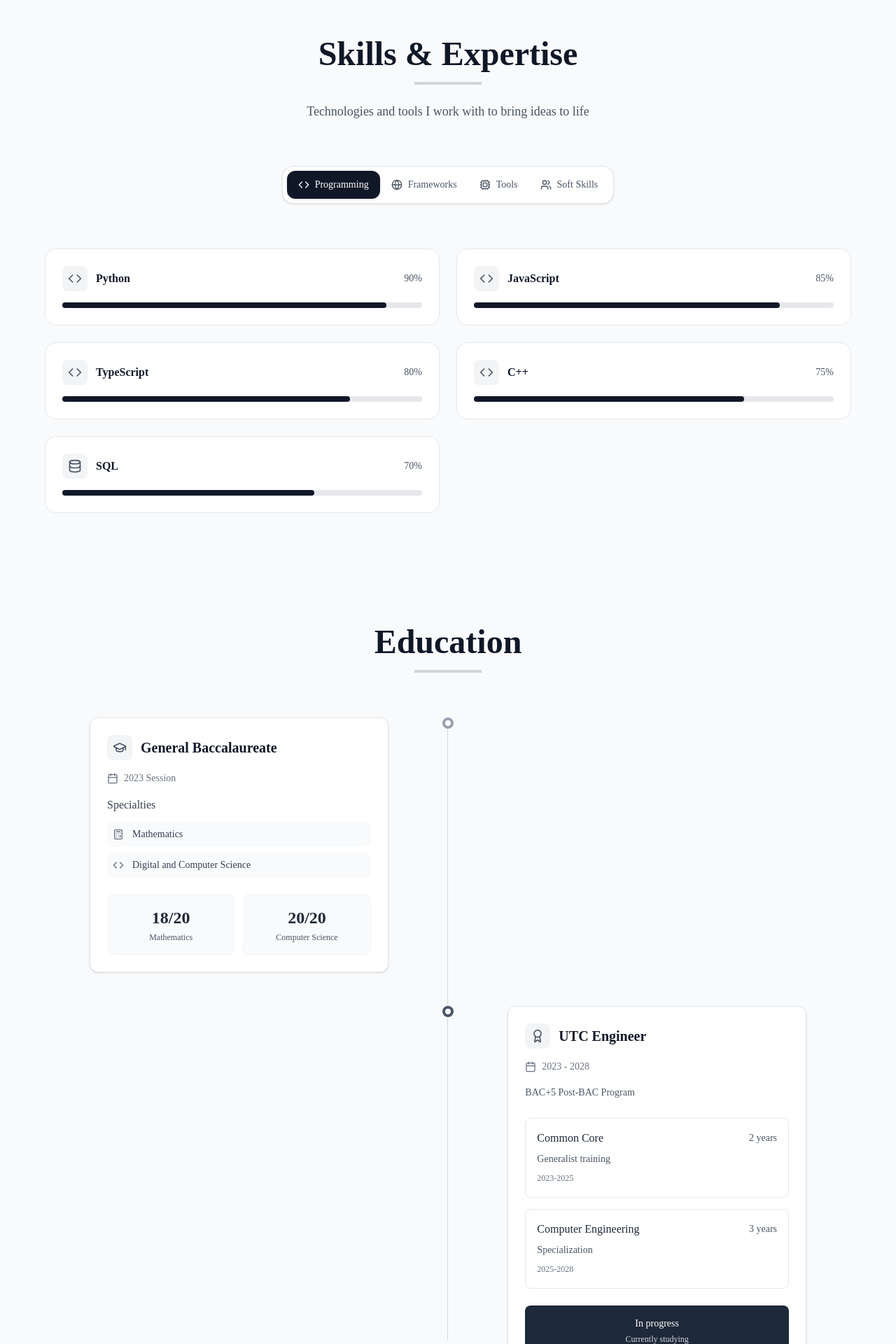
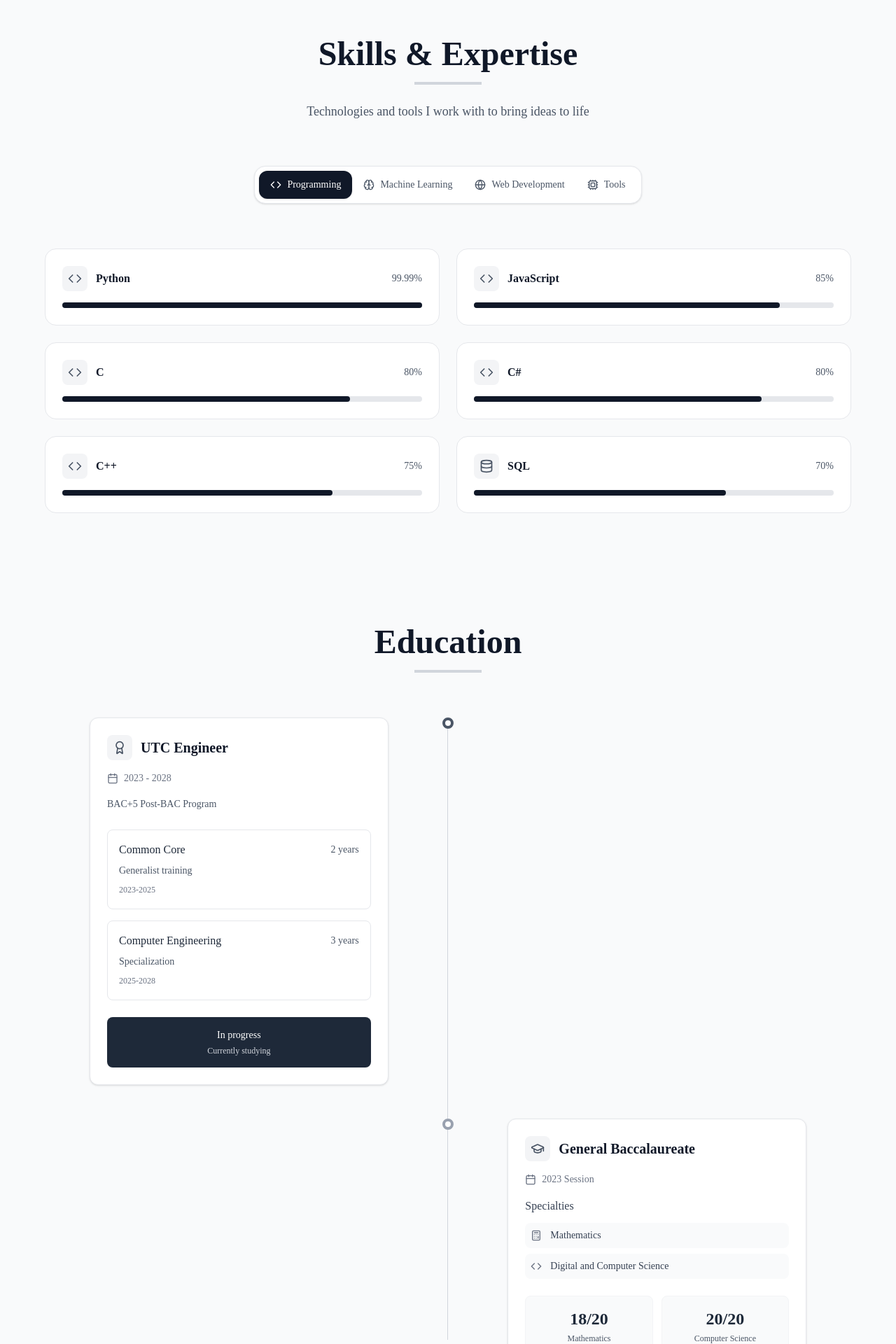
Before and after one commit to LeoLaborie/portfolio, a Next.js app: page / in a window 1280 px wide. Shown: the part 3000-4920 px from the top of the page at 70% size. Built offline with nearby package versions, Linux system fonts and the light colour scheme.

Commit message:
les conseils de claudie et malo

```diff
--- a/app/components/Parcours.tsx
+++ b/app/components/Parcours.tsx
@@ -27,8 +27,80 @@ export default function Parcours() {
             {/* Timeline Line - now animated with the container */}
             <div className="absolute left-8 md:left-1/2 top-0 bottom-0 w-px bg-gray-300 dark:bg-gray-600 md:transform md:-translate-x-px"></div>
 
+            {/* UTC Engineering Entry */}
+            <StaggeredItem direction="left">
+              <div className="relative flex items-start md:justify-center">
+                {/* Timeline Dot */}
+                <motion.div
+                  className="absolute left-6 md:left-1/2 w-4 h-4 bg-white dark:bg-gray-800 border-4 border-gray-600 dark:border-gray-400 rounded-full md:transform md:-translate-x-2 z-10"
+                  whileHover={{ scale: 1.2 }}
+                  transition={{ duration: 0.2 }}
+                ></motion.div>
+
+                {/* Content Card */}
+                <div className="ml-16 md:ml-0 md:w-5/12 md:mr-auto">
+                  <motion.div
+                    className="bg-white dark:bg-gray-800 rounded-xl shadow-sm border border-gray-200 dark:border-gray-700 p-6 hover:shadow-md dark:hover:shadow-xl transition-shadow duration-300"
+                    whileHover={{ y: -5, scale: 1.02 }}
+                    transition={{ duration: 0.3 }}
+                  >
+                    <div className="flex items-center gap-3 mb-4">
+                      <div className="p-2 bg-gray-100 dark:bg-gray-700 rounded-lg">
+                        <Award className="w-5 h-5 text-gray-600 dark:text-gray-300" />
+                      </div>
+                      <h3 className="text-xl font-semibold text-gray-900 dark:text-white">{t("Parcours.UtcTitle")}</h3>
+                    </div>
+
+                    <div className="flex items-center gap-2 mb-4 text-gray-500 dark:text-gray-400">
+                      <Calendar className="w-4 h-4" />
+                      <span className="text-sm font-medium">{t("Parcours.UtcYears")}</span>
+                    </div>
+
+                    <p className="text-gray-600 dark:text-gray-300 text-sm mb-6 leading-relaxed">{t("Parcours.UtcDescription")}</p>
+
+                    <div className="space-y-4 mb-6">
+                      <motion.div
+                        className="border border-gray-200 dark:border-gray-700 rounded-lg p-4"
+                        whileHover={{ x: 5 }}
+                        transition={{ duration: 0.2 }}
+                      >
+                        <div className="flex items-center justify-between mb-2">
+                          <h4 className="font-medium text-gray-800 dark:text-gray-200">{t("Parcours.TroncCommunTitle")}</h4>
+                          <span className="text-sm font-medium text-gray-600 dark:text-gray-400">{t("Parcours.TroncCommunDuration")}</span>
+                        </div>
+                        <p className="text-sm text-gray-600 dark:text-gray-400 mb-1">{t("Parcours.TroncCommunDesc")}</p>
+                        <span className="text-xs text-gray-500 dark:text-gray-500">{t("Parcours.TroncCommunYears")}</span>
+                      </motion.div>
+
+                      <motion.div
+                        className="border border-gray-200 dark:border-gray-700 rounded-lg p-4"
+                        whileHover={{ x: 5 }}
+                        transition={{ duration: 0.2 }}
+                      >
+                        <div className="flex items-center justify-between mb-2">
+                          <h4 className="font-medium text-gray-800 dark:text-gray-200">{t("Parcours.GenieInfoTitle")}</h4>
+                          <span className="text-sm font-medium text-gray-600 dark:text-gray-400">{t("Parcours.GenieInfoDuration")}</span>
+                        </div>
+                        <p className="text-sm text-gray-600 dark:text-gray-400 mb-1">{t("Parcours.GenieInfoDesc")}</p>
+                        <span className="text-xs text-gray-500 dark:text-gray-500">{t("Parcours.GenieInfoYears")}</span>
+                      </motion.div>
+                    </div>
+
+                    <motion.div
+                      className="bg-gray-800 dark:bg-gray-700 text-white p-4 rounded-lg text-center"
+                      whileHover={{ scale: 1.02 }}
+                      transition={{ duration: 0.2 }}
+                    >
+                      <div className="font-medium text-sm">{t("Parcours.InProgress")}</div>
+                      <div className="text-xs text-gray-300 dark:text-gray-400 mt-1">{t("Parcours.CurrentlyStudying")}</div>
+                    </motion.div>
+                  </motion.div>
+                </div>
+              </div>
+            </StaggeredItem>
+
             {/* Baccalauréat Entry */}
-            <StaggeredItem direction="left">
+            <StaggeredItem direction="right">
               <div className="relative flex items-start md:justify-center">
                 {/* Timeline Dot */}
                 <motion.div
@@ -38,7 +110,7 @@ export default function Parcours() {
                 ></motion.div>
 
                 {/* Content Card */}
-                <div className="ml-16 md:ml-0 md:w-5/12 md:mr-auto">
+                <div className="ml-16 md:w-5/12 md:ml-auto">
                   <motion.div
                     className="bg-white dark:bg-gray-800 rounded-xl shadow-sm border border-gray-200 dark:border-gray-700 p-6 hover:shadow-md dark:hover:shadow-xl transition-shadow duration-300"
                     whileHover={{ y: -5, scale: 1.02 }}
@@ -100,78 +172,6 @@ export default function Parcours() {
                 </div>
               </div>
             </StaggeredItem>
-
-            {/* UTC Engineering Entry */}
-            <StaggeredItem direction="right">
-              <div className="relative flex items-start md:justify-center">
-                {/* Timeline Dot */}
-                <motion.div
-                  className="absolute left-6 md:left-1/2 w-4 h-4 bg-white dark:bg-gray-800 border-4 border-gray-600 dark:border-gray-400 rounded-full md:transform md:-translate-x-2 z-10"
-                  whileHover={{ scale: 1.2 }}
-                  transition={{ duration: 0.2 }}
-                ></motion.div>
-
-                {/* Content Card */}
-                <div className="ml-16 md:w-5/12 md:ml-auto">
-                  <motion.div
-                    className="bg-white dark:bg-gray-800 rounded-xl shadow-sm border border-gray-200 dark:border-gray-700 p-6 hover:shadow-md dark:hover:shadow-xl transition-shadow duration-300"
-                    whileHover={{ y: -5, scale: 1.02 }}
-                    transition={{ duration: 0.3 }}
-                  >
-                    <div className="flex items-center gap-3 mb-4">
-                      <div className="p-2 bg-gray-100 dark:bg-gray-700 rounded-lg">
-                        <Award className="w-5 h-5 text-gray-600 dark:text-gray-300" />
-                      </div>
-                      <h3 className="text-xl font-semibold text-gray-900 dark:text-white">{t("Parcours.UtcTitle")}</h3>
-                    </div>
-
-                    <div className="flex items-center gap-2 mb-4 text-gray-500 dark:text-gray-400">
-                      <Calendar className="w-4 h-4" />
-                      <span className="text-sm font-medium">{t("Parcours.UtcYears")}</span>
-                    </div>
-
-                    <p className="text-gray-600 dark:text-gray-300 text-sm mb-6 leading-relaxed">{t("Parcours.UtcDescription")}</p>
-
-                    <div className="space-y-4 mb-6">
-                      <motion.div
-                        className="border border-gray-200 dark:border-gray-700 rounded-lg p-4"
-                        whileHover={{ x: 5 }}
-                        transition={{ duration: 0.2 }}
-                      >
-                        <div className="flex items-center justify-between mb-2">
-                          <h4 className="font-medium text-gray-800 dark:text-gray-200">{t("Parcours.TroncCommunTitle")}</h4>
-                          <span className="text-sm font-medium text-gray-600 dark:text-gray-400">{t("Parcours.TroncCommunDuration")}</span>
-                        </div>
-                        <p className="text-sm text-gray-600 dark:text-gray-400 mb-1">{t("Parcours.TroncCommunDesc")}</p>
-                        <span className="text-xs text-gray-500 dark:text-gray-500">{t("Parcours.TroncCommunYears")}</span>
-                      </motion.div>
-
-                      <motion.div
-                        className="border border-gray-200 dark:border-gray-700 rounded-lg p-4"
-                        whileHover={{ x: 5 }}
-                        transition={{ duration: 0.2 }}
-                      >
-                        <div className="flex items-center justify-between mb-2">
-                          <h4 className="font-medium text-gray-800 dark:text-gray-200">{t("Parcours.GenieInfoTitle")}</h4>
-                          <span className="text-sm font-medium text-gray-600 dark:text-gray-400">{t("Parcours.GenieInfoDuration")}</span>
-                        </div>
-                        <p className="text-sm text-gray-600 dark:text-gray-400 mb-1">{t("Parcours.GenieInfoDesc")}</p>
-                        <span className="text-xs text-gray-500 dark:text-gray-500">{t("Parcours.GenieInfoYears")}</span>
-                      </motion.div>
-                    </div>
-
-                    <motion.div
-                      className="bg-gray-800 dark:bg-gray-700 text-white p-4 rounded-lg text-center"
-                      whileHover={{ scale: 1.02 }}
-                      transition={{ duration: 0.2 }}
-                    >
-                      <div className="font-medium text-sm">{t("Parcours.InProgress")}</div>
-                      <div className="text-xs text-gray-300 dark:text-gray-400 mt-1">{t("Parcours.CurrentlyStudying")}</div>
-                    </motion.div>
-                  </motion.div>
-                </div>
-              </div>
-            </StaggeredItem>
           </StaggeredContainer>
         </div>
       </div>
--- a/app/components/Projects.tsx
+++ b/app/components/Projects.tsx
@@ -132,7 +132,7 @@ export default function Projects() {
                     <h3 className="text-2xl font-semibold text-gray-900 dark:text-white mb-4 group-hover:text-gray-700 dark:group-hover:text-gray-300 transition-colors">
                       {projet.titre}
                     </h3>
-                    <p className="text-gray-600 dark:text-gray-300 leading-relaxed mb-8 font-light">{projet.description}</p>
+                    <p className="text-gray-600 dark:text-gray-300 leading-relaxed mb-8 font-light">{t(projet.descriptionKey)}</p>
 
                     {projet.githubUrl && (
                       <motion.a
--- a/app/components/Skills.tsx
+++ b/app/components/Skills.tsx
@@ -7,43 +7,19 @@ import AnimatedSection from "./animated-section"
 import StaggeredContainer from "./staggered-container"
 import StaggeredItem from "./staggered-item"
 import { useLanguage } from "./LanguageProvider"
+import { skills, type SkillCategory } from "../data/skills"
 
-type SkillCategory = "programming" | "frameworks" | "tools" | "soft"
-
-type Skill = {
-  name: string
-  level: number
-  category: SkillCategory
-  icon?: React.ReactNode
+// Icon mapping for rendering
+const iconMap = {
+  Code: <Code className="w-5 h-5" />,
+  Database: <Database className="w-5 h-5" />,
+  Brain: <Brain className="w-5 h-5" />,
+  Palette: <Palette className="w-5 h-5" />,
+  Globe: <Globe className="w-5 h-5" />,
+  Server: <Server className="w-5 h-5" />,
+  Cpu: <Cpu className="w-5 h-5" />,
+  Users: <Users className="w-5 h-5" />,
 }
-
-const skills: Skill[] = [
-  // Programming Languages
-  { name: "Python", level: 90, category: "programming", icon: <Code className="w-5 h-5" /> },
-  { name: "JavaScript", level: 85, category: "programming", icon: <Code className="w-5 h-5" /> },
-  { name: "TypeScript", level: 80, category: "programming", icon: <Code className="w-5 h-5" /> },
-  { name: "C++", level: 75, category: "programming", icon: <Code className="w-5 h-5" /> },
-  { name: "SQL", level: 70, category: "programming", icon: <Database className="w-5 h-5" /> },
-
-  // Frameworks & Libraries
-  { name: "React", level: 85, category: "frameworks", icon: <Globe className="w-5 h-5" /> },
-  { name: "Next.js", level: 80, category: "frameworks", icon: <Globe className="w-5 h-5" /> },
-  { name: "Node.js", level: 75, category: "frameworks", icon: <Server className="w-5 h-5" /> },
-  { name: "TensorFlow", level: 70, category: "frameworks", icon: <Brain className="w-5 h-5" /> },
-  { name: "PyTorch", level: 65, category: "frameworks", icon: <Brain className="w-5 h-5" /> },
-
-  // Tools & Technologies
-  { name: "Git", level: 85, category: "tools", icon: <Cpu className="w-5 h-5" /> },
-  { name: "Docker", level: 70, category: "tools", icon: <Cpu className="w-5 h-5" /> },
-  { name: "PostgreSQL", level: 75, category: "tools", icon: <Database className="w-5 h-5" /> },
-  { name: "Unity", level: 65, category: "tools", icon: <Palette className="w-5 h-5" /> },
-  { name: "Figma", level: 60, category: "tools", icon: <Palette className="w-5 h-5" /> },
-
-  // Soft Skills
-  { name: "Team Leadership", level: 80, category: "soft", icon: <Users className="w-5 h-5" /> },
-  { name: "Problem Solving", level: 90, category: "soft", icon: <Brain className="w-5 h-5" /> },
-  { name: "Communication", level: 85, category: "soft", icon: <Users className="w-5 h-5" /> },
-]
 
 export default function Skills() {
   const { t } = useLanguage()
@@ -51,9 +27,9 @@ export default function Skills() {
 
   const categoryMap: Record<SkillCategory, { label: string; icon: React.ReactNode }> = {
     programming: { label: t("Skills.CategoryProgramming"), icon: <Code className="w-4 h-4" /> },
-    frameworks: { label: t("Skills.CategoryFrameworks"), icon: <Globe className="w-4 h-4" /> },
+    ml: { label: t("Skills.CategoryML"), icon: <Brain className="w-4 h-4" /> },
+    web: { label: t("Skills.CategoryWeb"), icon: <Globe className="w-4 h-4" /> },
     tools: { label: t("Skills.CategoryTools"), icon: <Cpu className="w-4 h-4" /> },
-    soft: { label: t("Skills.CategorySoft"), icon: <Users className="w-4 h-4" /> },
   }
 
   const filteredSkills = skills.filter((skill) => skill.category === categoryActive)
@@ -113,7 +89,7 @@ export default function Skills() {
                 <div className="flex items-center justify-between mb-4">
                   <div className="flex items-center gap-3">
                     <div className="p-2 bg-gray-100 dark:bg-gray-700 rounded-lg">
-                      <span className="text-gray-600 dark:text-gray-300">{skill.icon}</span>
+                      <span className="text-gray-600 dark:text-gray-300">{iconMap[skill.iconName as keyof typeof iconMap]}</span>
                     </div>
                     <h3 className="font-semibold text-gray-900 dark:text-white">{skill.name}</h3>
                   </div>
--- /dev/null
+++ b/app/data/skills.ts
@@ -0,0 +1,34 @@
+export type SkillCategory = "programming" | "ml" | "web" | "tools"
+
+export type Skill = {
+  name: string
+  level: number
+  category: SkillCategory
+  iconName: string  // Store icon name instead of JSX element
+}
+
+export const skills: Skill[] = [
+  // Programming Languages
+  { name: "Python", level: 99.99, category: "programming", iconName: "Code" },
+  { name: "JavaScript", level: 85, category: "programming", iconName: "Code" },
+  { name: "C", level: 80, category: "programming", iconName: "Code" },
+  { name: "C#", level: 80, category: "programming", iconName: "Code" },
+  { name: "C++", level: 75, category: "programming", iconName: "Code" },
+  { name: "SQL", level: 70, category: "programming", iconName: "Database" },
+
+  // Machine Learning
+  { name: "ML concepts", level: 90, category: "ml", iconName: "Brain" },
+  { name: "Unity ML-Agents (RL)", level: 90, category: "ml", iconName: "Brain" },
+  { name: "Scikit-learn", level: 85, category: "ml", iconName: "Brain" },
+  { name: "TensorFlow", level: 85, category: "ml", iconName: "Brain" },
+  { name: "XGBoost", level: 90, category: "ml", iconName: "Brain" },
+
+  // Web Development
+  { name: "Next.js", level: 90, category: "web", iconName: "Globe" },
+  { name: "Tailwind CSS", level: 85, category: "web", iconName: "Palette" },
+
+  // Tools & Technologies
+  { name: "Git", level: 95, category: "tools", iconName: "Cpu" },
+  { name: "Linux", level: 90, category: "tools", iconName: "Cpu" },
+  { name: "PostgreSQL", level: 75, category: "tools", iconName: "Database" },
+]
--- a/messages/en.json
+++ b/messages/en.json
@@ -57,8 +57,17 @@
     "Title": "Skills & Expertise",
     "Subtitle": "Technologies and tools I work with to bring ideas to life",
     "CategoryProgramming": "Programming",
-    "CategoryFrameworks": "Frameworks",
-    "CategoryTools": "Tools",
-    "CategorySoft": "Soft Skills"
+    "CategoryML": "Machine Learning",
+    "CategoryWeb": "Web Development",
+    "CategoryTools": "Tools"
+  },
+  "ProjectDescriptions": {
+    "DroneNavigation": "An autonomous drone model that navigates to a target while avoiding obstacles. Trained using reinforcement learning on Unity with ML-agents. From a university project in collaboration with Intellitech.",
+    "SnakeAI": "An autonomous Snake model that learns to play by avoiding obstacles and maximizing score. Trained using a genetic algorithm.",
+    "HackathonSWERC": "Participation in SWERC 2024, in a team with 3 other UTC students. SWERC is a European 5-hour algorithmic hackathon.",
+    "HackathonYouScribe": "1st place at the YouScribe x UTC hackathon, in a team with 3 other UTC students. The goal of the hackathon was to create a book recommendation algorithm for YouScribe platform users.",
+    "MailFast": "A web application for writing emails quickly and efficiently using OpenAI's API. Uses Node.js, Tailwind and PostgreSQL.",
+    "Portfolio": "My personal portfolio, built with Next.js, Tailwind and TypeScript. It showcases my projects and skills.",
+    "HackathonMC2I": "Participation in the MC2I x UTC hackathon, in a team with 3 other UTC students. The goal of the hackathon was to create an accessible and responsible web application for UTC students. MC2I is a digital transformation consulting company."
   }
 }
--- a/messages/fr.json
+++ b/messages/fr.json
@@ -57,8 +57,17 @@
     "Title": "Compétences & Expertise",
     "Subtitle": "Technologies et outils que j'utilise pour donner vie aux idées",
     "CategoryProgramming": "Programmation",
-    "CategoryFrameworks": "Frameworks",
-    "CategoryTools": "Outils",
-    "CategorySoft": "Soft Skills"
+    "CategoryML": "Machine Learning",
+    "CategoryWeb": "Développement Web",
+    "CategoryTools": "Outils"
+  },
+  "ProjectDescriptions": {
+    "DroneNavigation": "Un modèle de drone autonome qui navigue vers une cible en évitant les obstacles. Entrainé par reinforcement learning sur Unity avec ML-agents. Issu d'un projet universaire en collaboration avec Intellitech.",
+    "SnakeAI": "Un modèle de Snake autonome qui apprend à jouer en évitant les obstacles et en maximisant le score. Entrainé par un algorithme génétique.",
+    "HackathonSWERC": "Participation au SWERC 2024, en équipe avec 3 autres étudiants de l'UTC. Le Swerc est un hackathon d'Algorithmie Européen de 5 heures.",
+    "HackathonYouScribe": "1ère place au hackathon de YouScribe x UTC, en équipe avec 3 autres étudiants de l'UTC. Le but du Hackathon était de créer un algorithme de recommandation de livres pour les utilisateurs de la plateforme YouScribe.",
+    "MailFast": "Une application web permettant d'écrire des emails rapidement et efficacement grâce à l'API de OpenAI. Utilise Node.js, Tailwind et PostgresSQL.",
+    "Portfolio": "Mon portfolio personnel, réalisé avec Next.js, Tailwind et TypeScript. Il présente mes projets et mes compétences.",
+    "HackathonMC2I": "Participation au hackathon MC2I x UTC, en équipe avec 3 autres étudiants de l'UTC. Le but du Hackathon était de faire une application web accessible et responsable pour les étudiants de l'UTC. MC2I est une entreprise de conseil en transformation numérique."
   }
 }
```
Also changed, not shown: app/data/projects.ts (+8 -0 lines).
